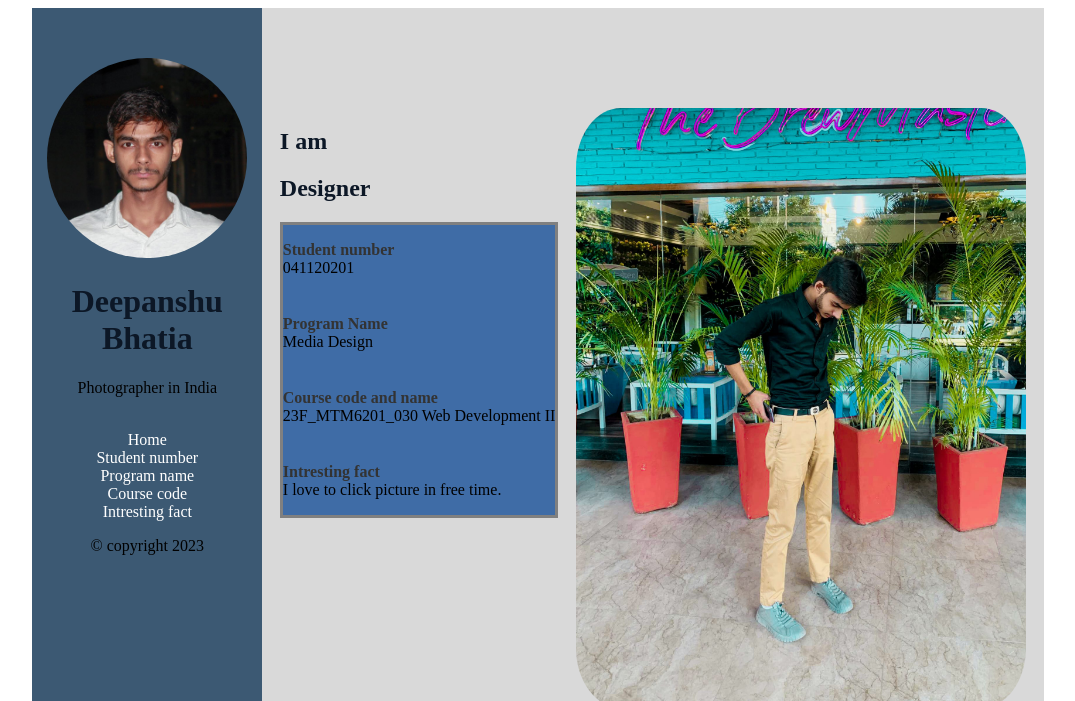
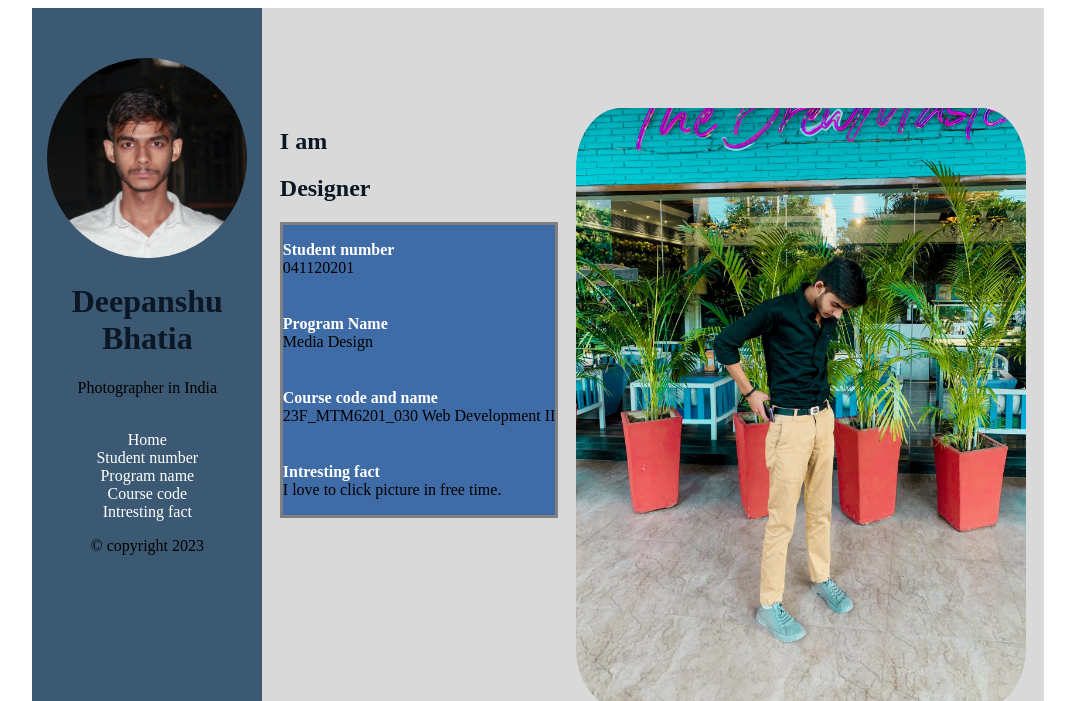
Before and after one commit to bhat0166/mtm6201-week1, a plain HTML site: page index.html in a window 1280 px wide. Shown: the top 701 px of the page, without its empty margins (102-1177 px from the left). Drawn offline with Linux system fonts and the light colour scheme.

Commit message:
change color of headings

```diff
--- a/css/main.css
+++ b/css/main.css
@@ -49,6 +49,7 @@
     width: 200px;
     object-fit: cover;
 }
+
 .right_box{
     display: flex;
     flex-direction: row;
@@ -98,7 +99,7 @@ h2{
 
 dt {
     font-weight: bold; /* Make the term text bold */
-    color: #333; /* Set the text color */
+    color: white; /* Set the text color */
     margin-top: 10px; /* Add some space above the term */
 }
 
```
